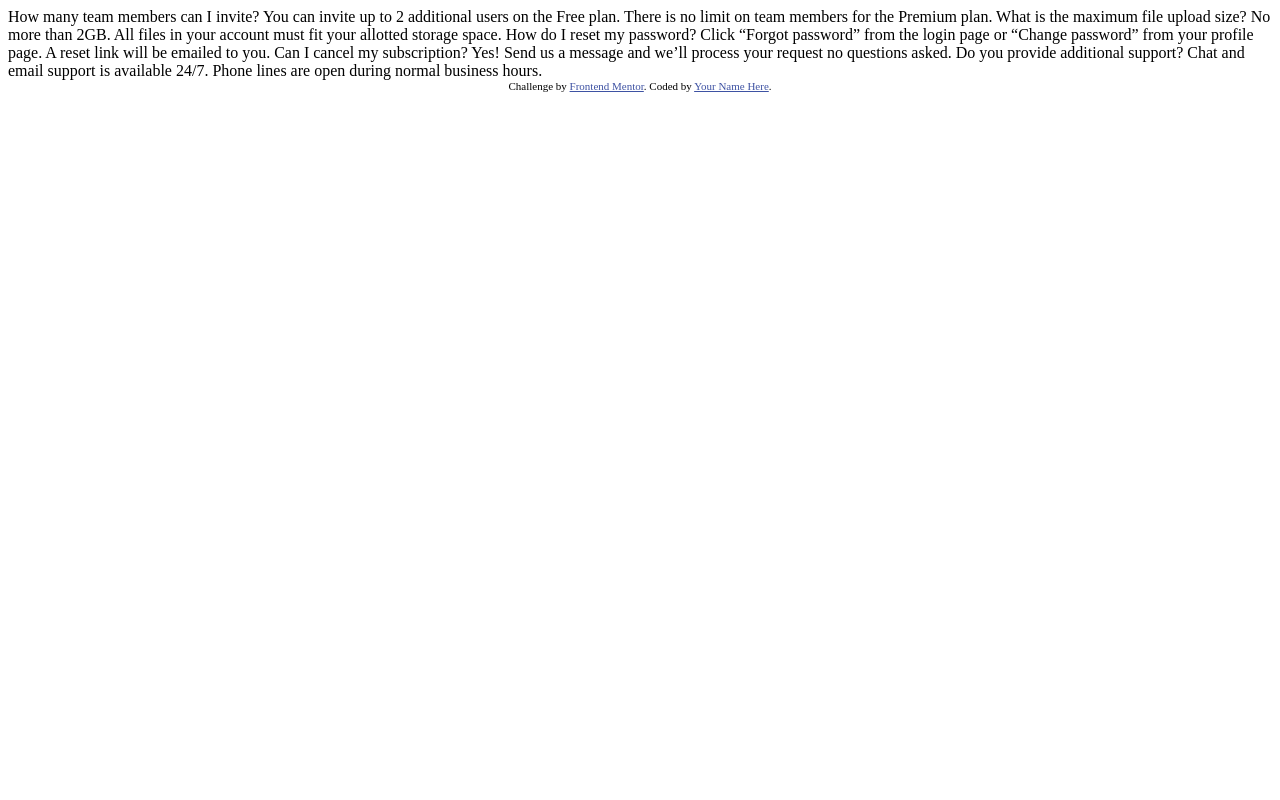
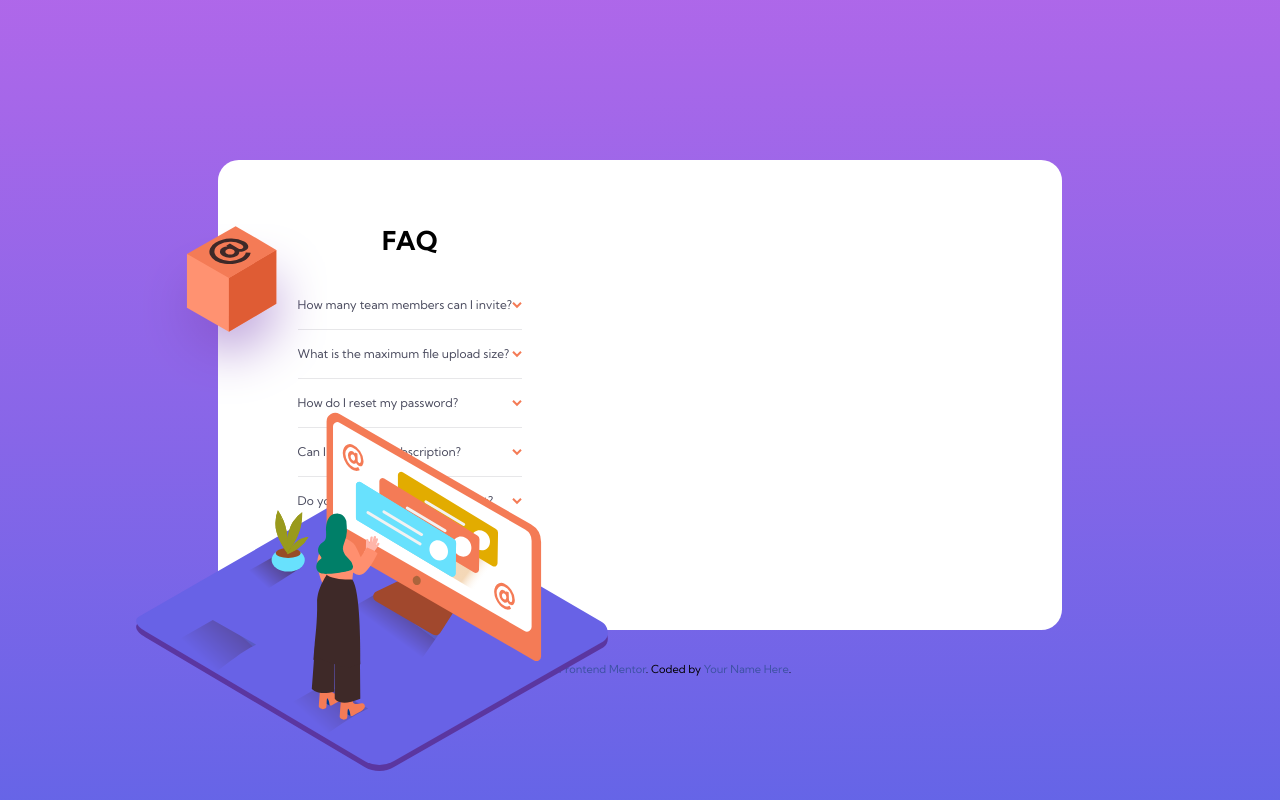
Before and after one commit to mattdimicelli/FAQ_accordion_card, a plain HTML site: page index.html in a window 1280 px wide. Drawn offline with Linux system fonts and the light colour scheme.

Commit message:
work on styles

```diff
--- a/index.html
+++ b/index.html
@@ -5,7 +5,11 @@
   <meta name="viewport" content="width=device-width, initial-scale=1.0"> <!-- displays site properly based on user's device -->
 
   <link rel="icon" type="image/png" sizes="32x32" href="./images/favicon-32x32.png">
-
+  <link rel="stylesheet" href="./reset.css">
+  <link rel="preconnect" href="https://fonts.googleapis.com">
+  <link rel="preconnect" href="https://fonts.gstatic.com" crossorigin>
+  <link href="https://fonts.googleapis.com/css2?family=Kumbh+Sans:wght@400;700&display=swap" rel="stylesheet">
+  <link rel="stylesheet" href="./styles.css">
   <title>Frontend Mentor | FAQ Accordion Card</title>
 
   <!-- Feel free to remove these styles or customise in your own stylesheet 👍 -->
@@ -15,26 +19,56 @@
   </style>
 </head>
 <body>
-  How many team members can I invite?
-  You can invite up to 2 additional users on the Free plan. There is no limit on
-  team members for the Premium plan.
+  <div class="white-part">
+    <div class="mobile-illustration-container">
+        <img  class="mobile-illustration" src="./images/illustration-woman-online-mobile.svg" alt="illustration
+        woman standing in front of a large monitor" />
+      <!-- <img class="mobile-shadow" src="./images/bg-pattern-mobile.svg" />      -->
+    </div>
+    <div class="desktop-illustration-container">
+      <div class="respect-overflow">
+        <img src="./images/illustration-box-desktop.svg" alt="orange cube with an
+        @ symbol on it's top side" />
+      </div>
+      <div class="no-overflow">
+        <img src="./images/illustration-woman-online-desktop.svg" alt="illustration
+        woman standing in front of a large monitor" />
+      </div>
+    </div>
+    <div class="faq-container">
+      <h1>FAQ</h1>
+      <dl class="faqs">
+        <dt><span>How many team members can I invite?</span><button><img src="./images/icon-arrow-down.svg" alt="orange down arrow" /></button></dt>
+        <dd>You can invite up to 2 additional users on the Free plan. There is no
+          limit on team members for the Premium plan.</dd>
+        <hr />
 
-  What is the maximum file upload size?
-  No more than 2GB. All files in your account must fit your allotted storage space.
+        <dt><span>What is the maximum file upload size?</span><button><img src="./images/icon-arrow-down.svg" alt="orange down arrow" /></button></dt>
+        <dd>No more than 2GB. All files in your account must fit your allotted
+          storage space.</dd>
+        <hr />
 
-  How do I reset my password?
-  Click “Forgot password” from the login page or “Change password” from your profile page.
-  A reset link will be emailed to you.
+        <dt><span>How do I reset my password?</span><button><img src="./images/icon-arrow-down.svg" alt="orange down arrow" /></button></dt>
+        <dd>Click “Forgot password” from the login page or “Change password” from
+          your profile page. A reset link will be emailed to you.</dd>
+        <hr />
 
-  Can I cancel my subscription?
-  Yes! Send us a message and we’ll process your request no questions asked.
+        <dt><span>Can I cancel my subscription?</span><button><img src="./images/icon-arrow-down.svg" alt="orange down arrow" /></button></dt>
+        <dd>Yes! Send us a message and we’ll process your request no questions
+          asked.</dd>
+        <hr />
 
-  Do you provide additional support?
-  Chat and email support is available 24/7. Phone lines are open during normal business hours.
-
+        <dt><span>Do you provide additional support?</span><button><img src="./images/icon-arrow-down.svg" alt="orange down arrow" /></button></dt>
+        <dd>Chat and email support is available 24/7. Phone lines are open during
+          normal business hours.</dd>
+        <hr />
+      </dl>
+    </div>
+  </div>
   <div class="attribution">
     Challenge by <a href="https://www.frontendmentor.io?ref=challenge" target="_blank">Frontend Mentor</a>.
     Coded by <a href="#">Your Name Here</a>.
   </div>
+
 </body>
 </html>
--- /dev/null
+++ b/reset.css
@@ -0,0 +1,34 @@
+/*** The new CSS Reset - version 1.2.0 (last updated 23.7.2021) ***/
+
+/* Remove all the styles of the "User-Agent-Stylesheet", except for the 'display' property */
+*:where(:not(iframe, canvas, img, svg, video):not(svg *)) {
+    all: unset;
+    display: revert;
+}
+
+/* Preferred box-sizing value */
+*,
+*::before,
+*::after {
+    box-sizing: border-box;
+}
+
+/* Remove list styles (bullets/numbers) */
+ol, ul {
+    list-style: none;
+}
+
+/* For images to not be able to exceed their container */
+img {
+    max-width: 100%;
+}
+
+/* removes spacing between cells in tables */
+table {
+    border-collapse: collapse;
+}
+
+/* revert the 'white-space' property for textarea elements on Safari */
+textarea {
+    white-space: revert;
+}
--- /dev/null
+++ b/styles.css
@@ -0,0 +1,123 @@
+/*- Mobile: 375px
+- Desktop: 1440px
+
+#### Text
+- Very dark desaturated blue: hsl(238, 29%, 16%)
+- Very dark grayish blue: hsl(237, 12%, 33%)
+- Dark grayish blue: hsl(240, 6%, 50%)
+
+#### Dividers
+
+- Light grayish blue: hsl(240, 5%, 91%)
+*/
+
+body {
+    font-family: 'Kumbh Sans', sans-serif;
+    background-image: linear-gradient(359deg, hsl(240, 73%, 65%), hsl(273, 75%, 66%));
+    height: 100vh;
+    display: flex;
+    flex-direction: column;
+    align-items: center;
+}
+
+dt {
+    color: hsl(237, 12%, 33%);
+    margin-bottom: 0.9rem;
+    display: flex;
+    justify-content: space-between;
+}
+
+dt > span:hover {
+    color: hsl(14, 88%, 65%);
+}
+
+h1 {
+    font-size: 26px;
+    font-weight: 700;
+    text-align: center;
+}
+
+.desktop-illustration-container {
+    display: none;
+}
+.white-part {
+    margin: 10rem 1.5rem 2rem;
+    background-color: white;
+    border-radius: 1.3rem;
+    max-width: 330px;
+}
+
+.mobile-illustration-container {
+    top: -117px;
+    position: relative;
+    display: flex;
+    justify-content: center;
+    margin-bottom: -91px;
+    background-image: url(./images/bg-pattern-mobile.svg);
+    background-repeat: no-repeat;
+    background-size: initial;
+    background-position-y: bottom;
+    padding-bottom: 1.7rem;
+    background-position-x: center;
+    max-width: 362px;
+}
+
+.inner-container {
+    width: 76%;
+}
+
+.faqs {
+    margin: 2.5rem 1rem;
+    line-height: 16px;
+    font-size: 12px;
+    font-weight: 400;
+    color: hsl(240, 6%, 50%);
+}
+
+hr {
+    border-top: 1px solid hsl(240, 5%, 91%);;
+    margin: 1rem 0;
+
+}
+
+dd {
+    display: none;
+}
+
+img.mobile-shadow {
+    position: absolute;
+    top: 118px;
+    left: 46px;
+}
+
+.mobile-illustration {
+    width: 76%;
+}
+
+@media only screen and (min-width: 412px) {
+
+}
+@media only screen and (min-width: 1024px) {
+    .mobile-illustration-container {
+        display: none;
+    }
+    .desktop-illustration-container {
+        display: initial;
+        position: absolute;
+        left: -82px;
+        overflow: hidden;
+    }
+    .white-part {
+        max-width: none;
+        display: flex;
+        padding: 4rem;
+        width: 66%;
+        position: relative;
+        justify-content: flex;
+    }
+    .respect-overflow {
+        position: relative;
+
+    }
+
+}
```
Also changed, not shown: design/desktop-preview.jpg (deleted).
